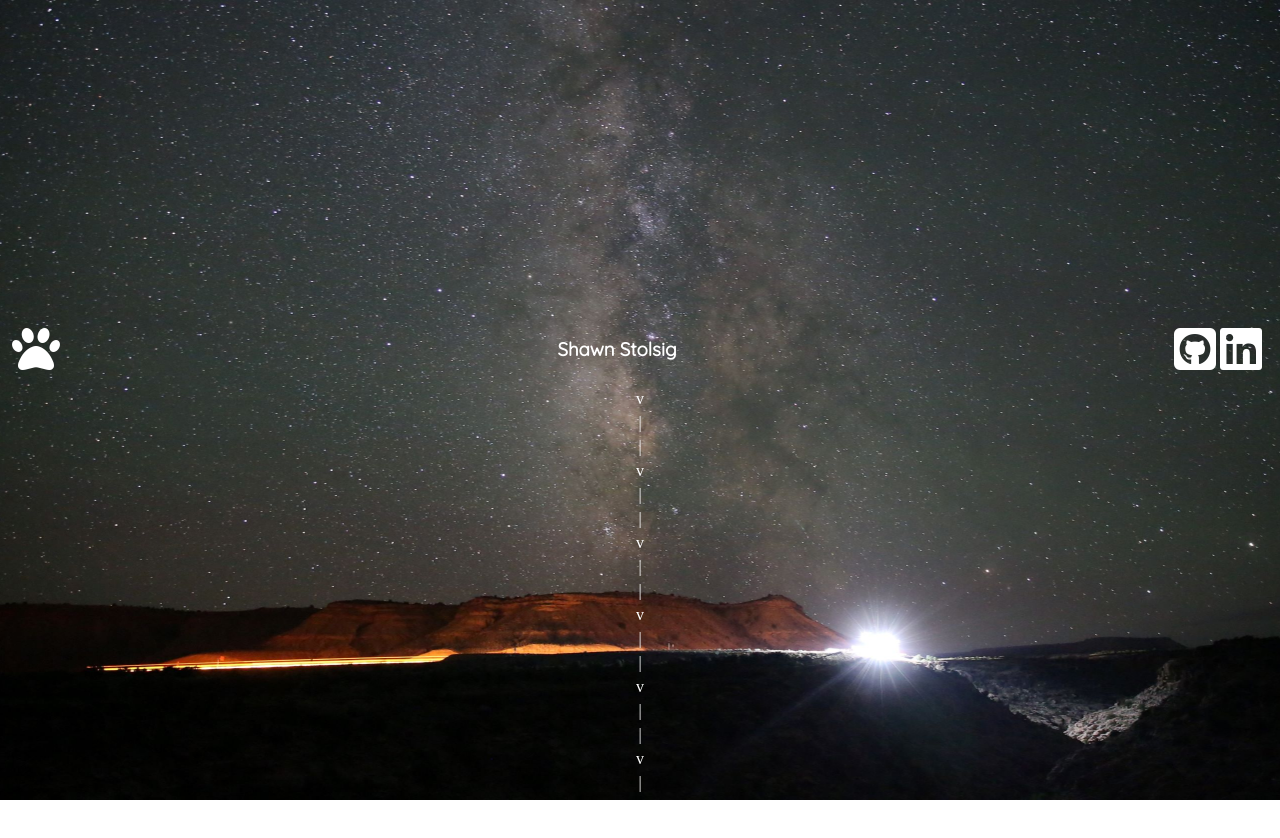
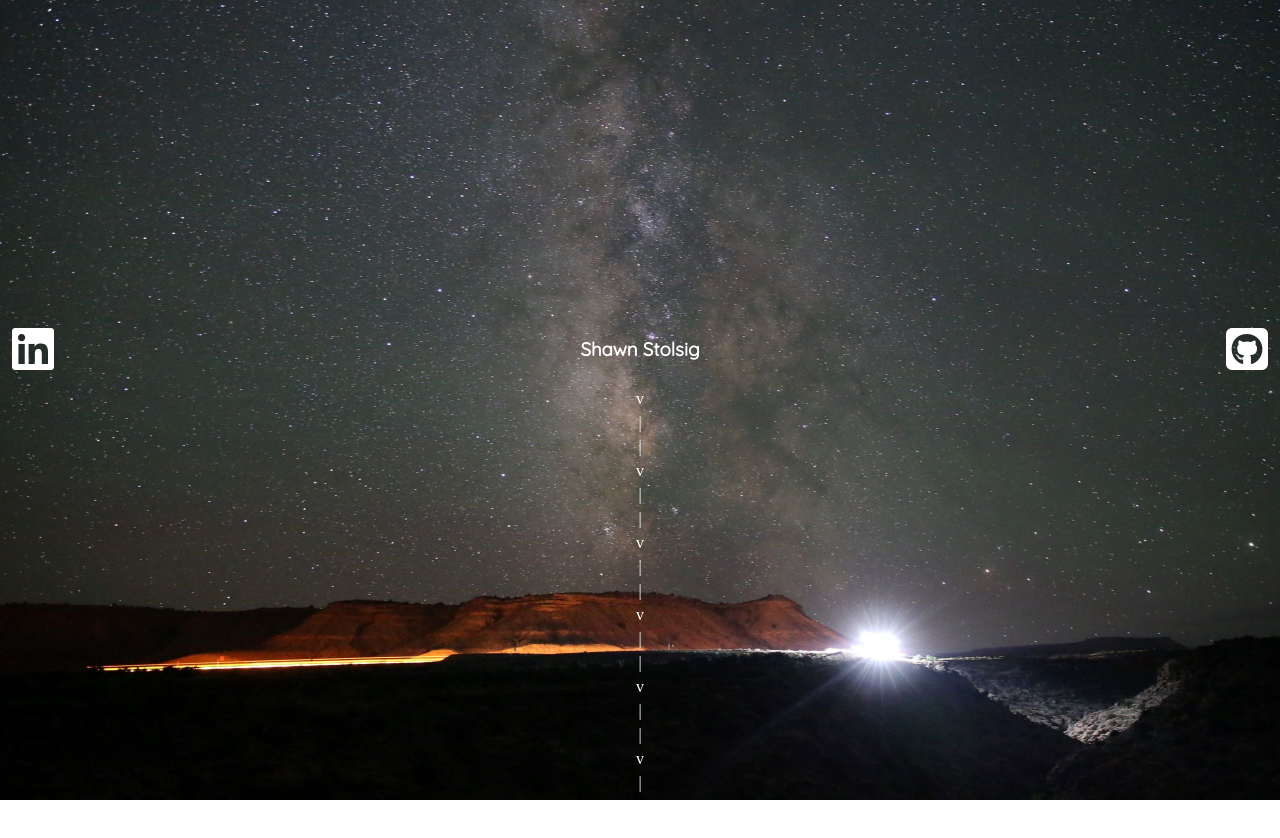
Before and after one commit to shawnstolsig/shawnstolsig.github.io, a plain HTML site: page index.html in a window 1280 px wide. Shown: the top 838 px of the page. Drawn offline with nearby package versions, Linux system fonts and the light colour scheme.

Commit message:
fixed links

```diff
--- a/index.html
+++ b/index.html
@@ -23,12 +23,10 @@
     <body>
 
         <nav>
-            <i class="fas fa-paw fa-3x"></i>
+            <!-- <i class="fas fa-paw fa-3x"></i> -->
+            <a href="https://www.linkedin.com/in/shawnstolsig/"><i class="fab fa-linkedin fa-3x"></i></a>
             <h3>Shawn Stolsig</h3>
-            <div>
-                <a href="https://github.com/shawnstolsig"><i class="fab fa-github-square fa-3x"></i></a>
-                <a href="https://github.com/shawnstolsig"><i class="fab fa-linkedin fa-3x"></i></a>
-            </div>
+            <a href="https://github.com/shawnstolsig"><i class="fab fa-github-square fa-3x"></i></a>
         </nav>
 
         <main>
--- a/style.css
+++ b/style.css
@@ -59,11 +59,6 @@ nav {
     margin-right: 12px;
 }
 
-nav div {
-    align-items: right;
-    padding-right: 6px;
-}
-
 h3 {
     color: #FFFFFF;
     display: inline;
@@ -75,9 +70,10 @@ p {
     text-align: center;
     line-height: 0.5em;
 }
+
 main div {
     display: flex;
-    justify-content: center;;
+    justify-content: center;
 }
 
 @media (min-width: 640px) {
```
